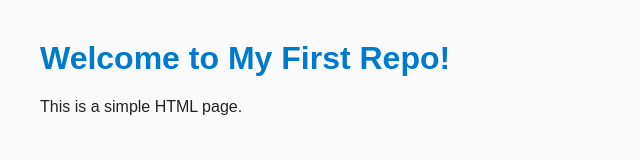
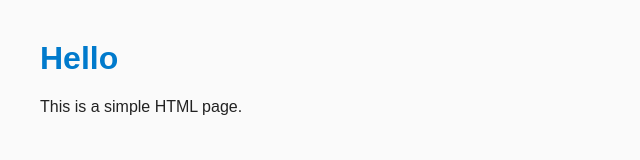
Before and after one commit to Ryfus-louxx/My-first-repository, a plain HTML site: page index.html in a window 1280 px wide. Shown: the whole page, without its empty margins (0-640 px from the left). Drawn offline with Linux system fonts and the light colour scheme.

Commit message:
Text dummy

```diff
--- a/index.html
+++ b/index.html
@@ -8,7 +8,7 @@
         <link rel="stylesheet" href="style.css">
     </head>
     <body>
-        <h1>Welcome to My First Repo!</h1>
+        <h1>Hello</h1>
         <p>This is a simple HTML page.</p>
     </body>
 </html>
```
